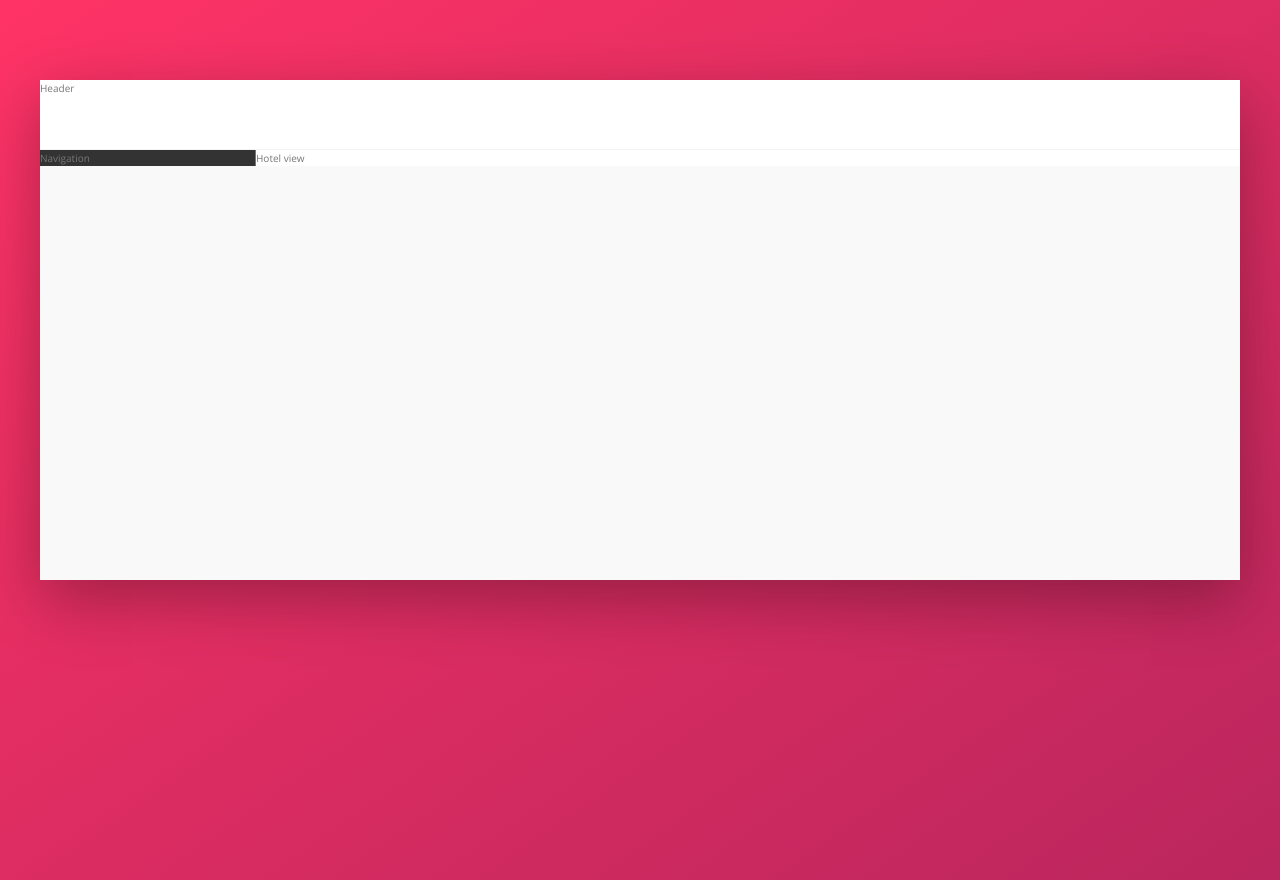
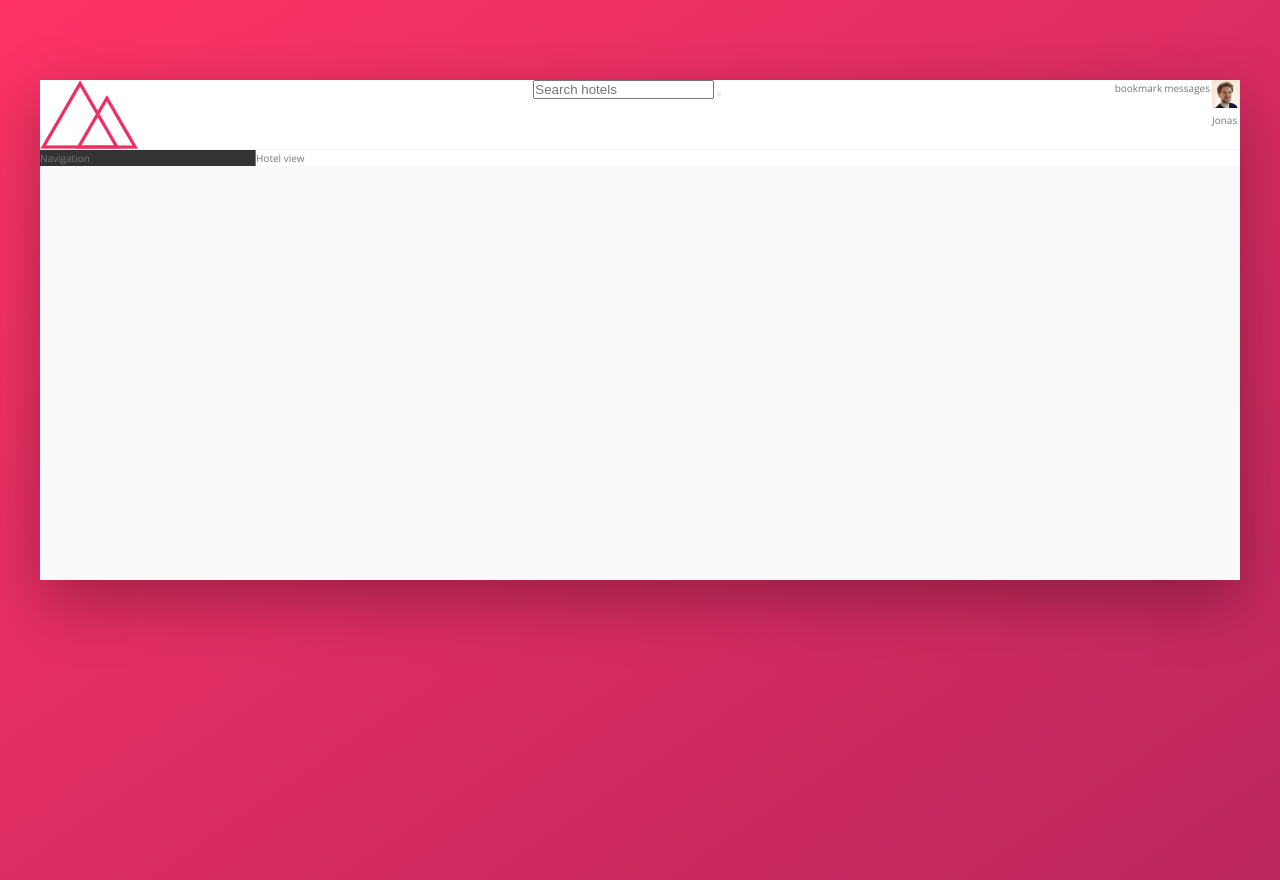
Before and after one commit to Mully7773/Trillo, a website: page index.html in a window 1280 px wide. Drawn offline with nearby package versions, Linux system fonts and the light colour scheme.

Commit message:
Add some basic markup for header and SVG files for icons

```diff
--- a/index.html
+++ b/index.html
@@ -15,7 +15,29 @@
   </head>
   <body>
     <div class="container">
-      <header class="container--header">Header</header>
+      <header class="container--header">
+        <img class="logo" src="./img/logo.png" alt="Trillo logo" />
+        <form class="search" action="#">
+          <input
+            type="text"
+            class="search__input"
+            placeholder="Search hotels"
+          />
+          <button class="search__button"></button>
+        </form>
+        <div class="profile-container">
+          <p>bookmark</p>
+          <p>messages</p>
+          <div class="profile">
+            <img
+              class="profile-img"
+              src="./img/user.jpg"
+              alt="Picture of Jonas"
+            />
+            <p>Jonas</p>
+          </div>
+        </div>
+      </header>
       <div class="container--content">
         <nav class="sidebar">Navigation</nav>
         <main class="hotel-view">Hotel view</main>
--- a/sass/_layout.scss
+++ b/sass/_layout.scss
@@ -10,6 +10,17 @@
     height: 7rem;
     background-color: var(--color-white);
     border-bottom: 0.1rem solid var(--color-grey-light-2);
+    display: flex;
+    justify-content: space-between;
+
+    .profile-container {
+      display: flex;
+      gap: 2px;
+    }
+
+    .profile-img {
+      height: 2.8rem;
+    }
   }
   &--content {
     display: flex;
```
Also changed, not shown: css/style.css, img/SVG/aircraft.svg (added), img/SVG/bookmark.svg (added), img/SVG/chat.svg (added), img/SVG/chevron-thin-right.svg (added), img/SVG/home.svg (added), img/SVG/key.svg (added), img/SVG/location-pin.svg (added), img/SVG/map.svg (added), img/SVG/search.svg (added), img/SVG/star.svg (added), img/symbol-defs.svg (added), 1 other file.
